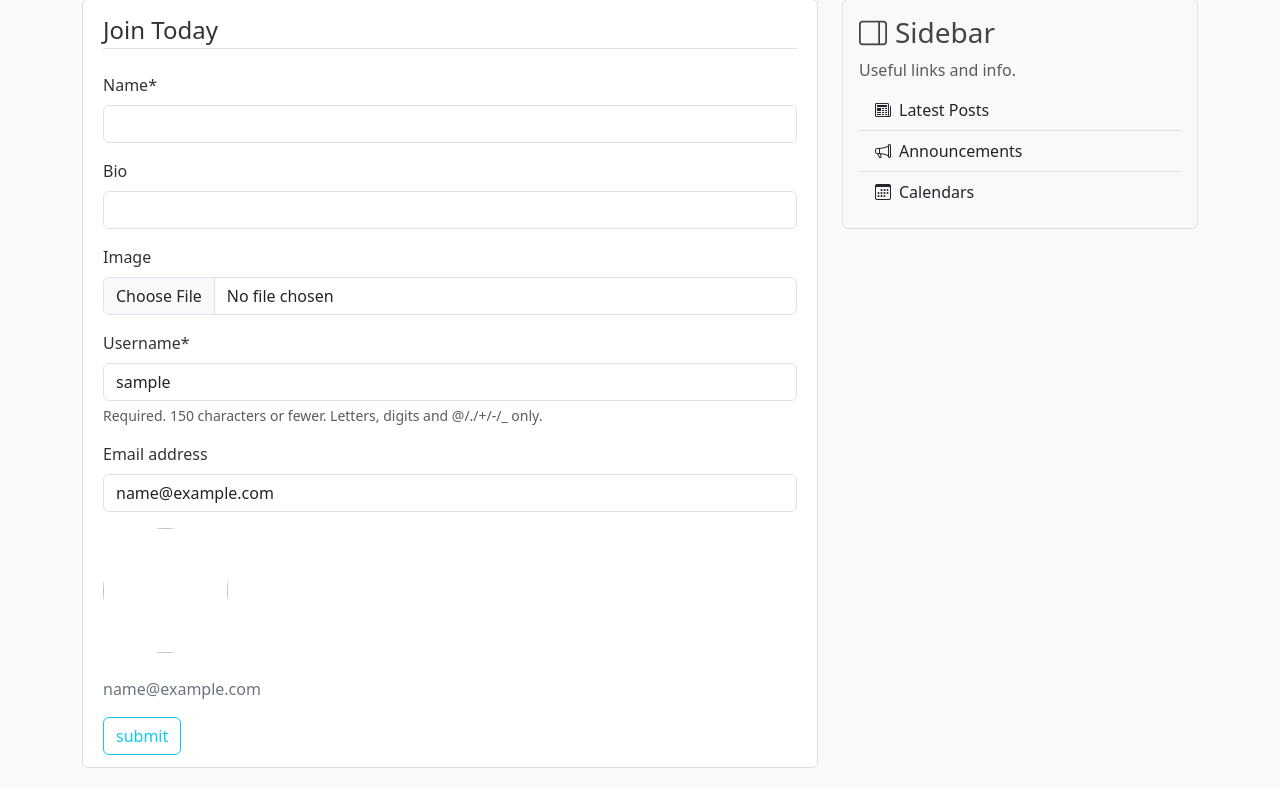
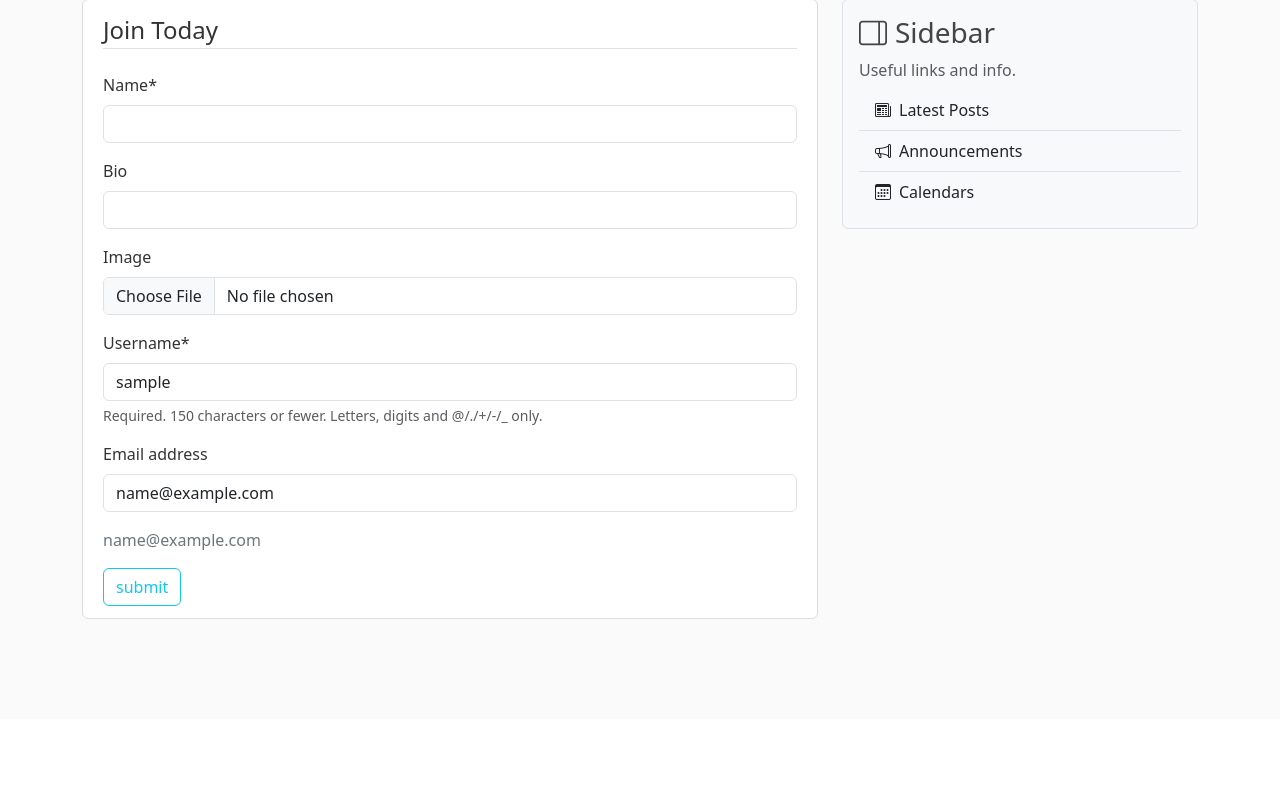
Before and after one commit to Faris07-cmd/Blog-app, a Django app: page /register/profile/ in a window 1280 px wide. Shown: the part 81-869 px from the top of the page. After the commit the page ends 700 px from the top, so only its background shows below. Run offline with Django 5.2, Linux system fonts and the light colour scheme; the visitor is signed in with stand-in values (Sample User, id 1); some libraries are stand-ins or nearby versions.

Commit message:
minor change

```diff
--- a/users/templates/users/profile.html
+++ b/users/templates/users/profile.html
@@ -9,8 +9,8 @@
       {{ profile_form|crispy }}
       {{ user_form|crispy }}
     <div class="media">
-      {% if profile %}
-      <img class="rounded-circle account-img" src="{{ profile.im.url}}">
+      {% if profile.image %}
+      <img class="rounded-circle account-img" src="{{ profile.image.url}}">
       {% endif %}
         <div class="media-body">
           <h1 class="account-heading">{{ profile.name }}</h1>
```
